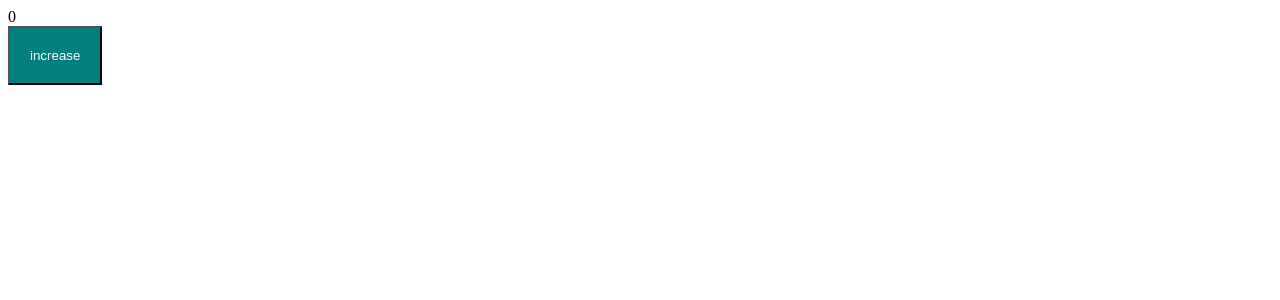
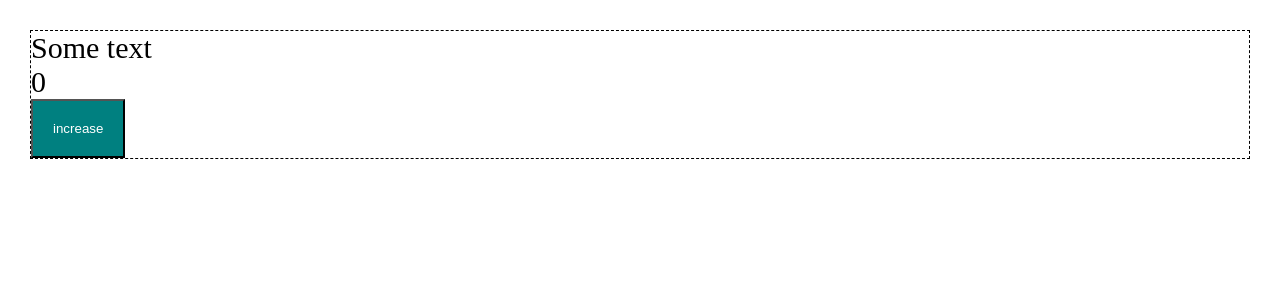
Before and after one commit to yodainferno/ubli, a React app: page / in a window 1280 px wide. Shown: the top 300 px of the page. Built offline with nearby package versions, Linux system fonts and the light colour scheme.

Commit message:
les 1.5
- добавили MiniCssExtractPlugin для выноса css в отдельные файлы
- реализовали css-модули для изоляции стилей

```diff
--- a/package.json
+++ b/package.json
@@ -19,6 +19,7 @@
     "@types/webpack-dev-server": "4.7.2",
     "css-loader": "6.6.0",
     "html-webpack-plugin": "5.5.0",
+    "mini-css-extract-plugin": "2.5.3",
     "sass": "1.49.9",
     "sass-loader": "12.6.0",
     "style-loader": "3.3.1",
--- /dev/null
+++ b/src/App.tsx
@@ -0,0 +1,15 @@
+import React from 'react';
+import {Counter} from "./components/Counter";
+
+import './index.scss';
+
+const App = () => {
+    return (
+        <div className="app">
+            Some text
+            <Counter />
+        </div>
+    );
+};
+
+export default App;
--- a/src/components/Counter.scss
+++ b/src/components/Counter.module.scss
@@ -1,4 +1,4 @@
-button {
+.button {
     padding: 20px;
     background: teal;
     color: white;
--- a/src/components/Counter.tsx
+++ b/src/components/Counter.tsx
@@ -1,5 +1,5 @@
 import React, {useState} from 'react';
-import './Counter.scss'
+import classes from './Counter.module.scss'
 
 export const Counter = () => {
     const [count, setCount] = useState(0);
@@ -11,7 +11,7 @@
     return (
         <div>
             <div>{count}</div>
-            <button onClick={increment}>increase</button>
+            <button className={classes.button} onClick={increment}>increase</button>
         </div>
     );
 };
--- /dev/null
+++ b/src/index.scss
@@ -0,0 +1,11 @@
+* {
+    margin: 0;
+    padding: 0;
+    box-sizing: border-box;
+}
+
+.app {
+    font-size: 30px;
+    margin: 30px;
+    border: dashed 1px;
+}
--- a/src/index.tsx
+++ b/src/index.tsx
@@ -1,9 +1,10 @@
 import {render} from "react-dom";
-import {Counter} from "./components/Counter";
+import App from "./App";
+
 
 render(
     <div>
-        <Counter />
+        <App />
     </div>,
     document.getElementById("root")
 );
```
Also changed, not shown: src/global.d.ts (added, +7 -0 lines), 3 other files (tests, documents, lock files or other folders).
